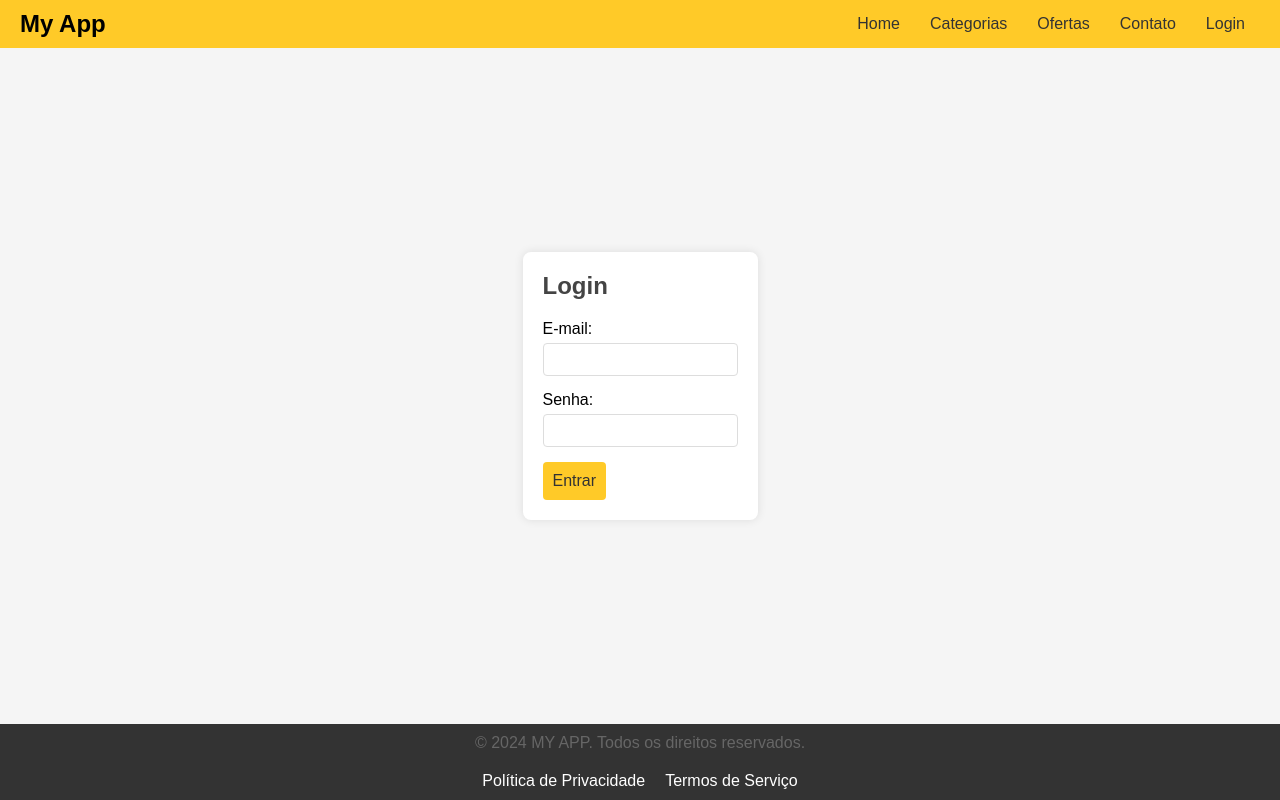
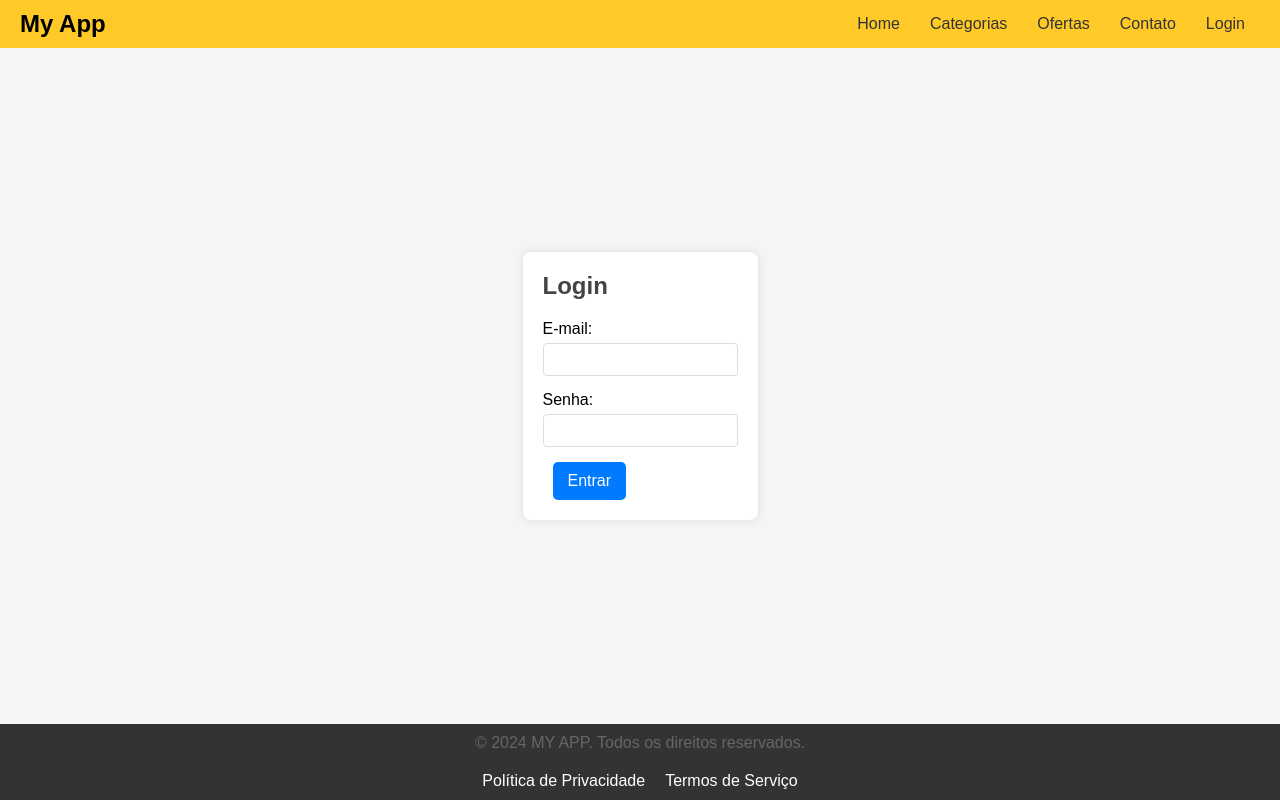
Before and after one commit to lordumungus/TG_5_Semestre_Fatec_Cruzeiro, a React (Create React App) app in the folder my-app/: page /login in a window 1280 px wide. Built offline with nearby package versions, Linux system fonts and the light colour scheme.

Commit message:
adição dos serviços

```diff
--- a/my-app/src/App.css
+++ b/my-app/src/App.css
@@ -108,3 +108,18 @@ button:hover {
 .footer-links a:hover {
   text-decoration: underline;
 }
+
+button {
+  padding: 10px 15px;
+  border: none;
+  border-radius: 5px;
+  background-color: #007bff;
+  color: white;
+  font-size: 16px;
+  cursor: pointer;
+  margin-left: 10px;
+}
+
+button:hover {
+  background-color: #0056b3;
+}
--- a/my-app/src/App.js
+++ b/my-app/src/App.js
@@ -1,64 +1,18 @@
 import React, { useState } from 'react';
-import { BrowserRouter as Router, Route, Routes, Link, useNavigate } from 'react-router-dom';
+import { BrowserRouter as Router, Route, Routes, Link } from 'react-router-dom';
 import './App.css';
 import Categories from './paginas/Categories';
 import Ofertas from './paginas/Ofertas';
 import Contato from './paginas/Contato';
 import Home from './paginas/Home';
 import AddService from './paginas/AddService';
-
-function Login({ onLogin }) {
-  const [email, setEmail] = useState('');
-  const [password, setPassword] = useState('');
-  const navigate = useNavigate();
-
-  const handleSubmit = (e) => {
-    e.preventDefault();
-    // Verificação simples
-    if (email === 'lele@gmail.com' && password === '1234') {
-      onLogin(email); // Passando o email para o estado de login
-      navigate('/');
-    } else {
-      alert('Login ou senha incorretos');
-    }
-  };
-
-  return (
-    <div className="login-form">
-      <h2>Login</h2>
-      <form onSubmit={handleSubmit}>
-        <div className="form-group">
-          <label htmlFor="email">E-mail:</label>
-          <input
-            type="email"
-            id="email"
-            name="email"
-            value={email}
-            onChange={(e) => setEmail(e.target.value)}
-            required
-          />
-        </div>
-        <div className="form-group">
-          <label htmlFor="password">Senha:</label>
-          <input
-            type="password"
-            id="password"
-            name="password"
-            value={password}
-            onChange={(e) => setPassword(e.target.value)}
-            required
-          />
-        </div>
-        <button type="submit">Entrar</button>
-      </form>
-    </div>
-  );
-}
+import Login from './paginas/Login';
 
 function App() {
   const [isAuthenticated, setIsAuthenticated] = useState(false);
   const [userEmail, setUserEmail] = useState('');
-  const [services, setServices] = useState([]);
+  const [services, setServices] = useState([]); // Estado para armazenar os serviços adicionados
+  const [showAddService, setShowAddService] = useState(false);
 
   const handleLogin = (email) => {
     setIsAuthenticated(true);
@@ -70,8 +24,9 @@ function App() {
     setUserEmail('');
   };
 
-  const handleAddService = (service) => {
-    setServices([...services, service]);
+  const handleAddService = (newService) => {
+    setServices([...services, newService]);
+    setShowAddService(false); // Ocultar o formulário após adicionar o serviço
   };
 
   return (
@@ -87,8 +42,8 @@ function App() {
             {isAuthenticated ? (
               <>
                 <span className="user-email">{userEmail}</span>
-                <Link to="/add-service">Adicionar Serviço</Link>
                 <Link to="/" onClick={handleLogout}>Logout</Link>
+                <button onClick={() => setShowAddService(true)}>Adicionar Serviço</button> {/* Botão para exibir o formulário */}
               </>
             ) : (
               <Link to="/login">Login</Link>
@@ -98,13 +53,13 @@ function App() {
 
         <main className="main">
           <Routes>
-            <Route path="/" element={<Home userEmail={userEmail} />} />
+            <Route path="/" element={<Home services={services} userEmail={userEmail} />} />
             <Route path="/categories" element={<Categories />} />
             <Route path="/offers" element={<Ofertas />} />
             <Route path="/contact" element={<Contato />} />
-            <Route path="/add-service" element={isAuthenticated ? <AddService onAddService={handleAddService} /> : <Login onLogin={handleLogin} />} />
             <Route path="/login" element={<Login onLogin={handleLogin} />} />
           </Routes>
+          {showAddService && <AddService onAddService={handleAddService} />} {/* Exibir o formulário se o estado for true */}
         </main>
 
         <footer className="footer">
--- /dev/null
+++ b/my-app/src/paginas/AddService.css
@@ -0,0 +1,44 @@
+.add-service-form {
+    max-width: 500px;
+    margin: 0 auto;
+    padding: 20px;
+    border: 1px solid #ccc;
+    border-radius: 8px;
+    background-color: #f9f9f9;
+  }
+
+  .add-service-form h2 {
+    margin-bottom: 20px;
+    font-size: 24px;
+  }
+
+  .form-group {
+    margin-bottom: 15px;
+  }
+
+  .form-group label {
+    display: block;
+    margin-bottom: 5px;
+    font-weight: bold;
+  }
+
+  .form-group input {
+    width: 100%;
+    padding: 10px;
+    border: 1px solid #ccc;
+    border-radius: 5px;
+  }
+
+  button {
+    padding: 10px 15px;
+    border: none;
+    border-radius: 5px;
+    background-color: #007bff;
+    color: white;
+    font-size: 16px;
+    cursor: pointer;
+  }
+
+  button:hover {
+    background-color: #0056b3;
+  }
--- a/my-app/src/paginas/Home.js
+++ b/my-app/src/paginas/Home.js
@@ -1,8 +1,22 @@
-function Home({ userEmail }) {
+import React from 'react';
+
+function Home({ services, userEmail }) {
   return (
     <div>
       <h1>Bem-vindo ao Meu App!</h1>
       {userEmail && <p>Você está logado como: {userEmail}</p>}
+      <h2>Serviços Adicionados</h2>
+      {services.length > 0 ? (
+        <ul>
+          {services.map((service, index) => (
+            <li key={index}>
+              <strong>Serviço:</strong> {service.name} - <strong>R${service.rate} por hora</strong>
+            </li>
+          ))}
+        </ul>
+      ) : (
+        <p>Nenhum serviço adicionado ainda.</p>
+      )}
     </div>
   );
 }
--- /dev/null
+++ b/my-app/src/paginas/Login.js
@@ -0,0 +1,53 @@
+import React, { useState } from 'react';
+import { useNavigate } from 'react-router-dom';
+//import './Login.css'; // Importar o CSS se houver um
+
+function Login({ onLogin }) {
+  const [email, setEmail] = useState('');
+  const [password, setPassword] = useState('');
+  const navigate = useNavigate();
+
+  const handleSubmit = (e) => {
+    e.preventDefault();
+    // Verificação simples
+    if (email === 'lele@gmail.com' && password === '1234') {
+      onLogin(email); // Passando o email para o estado de login
+      navigate('/');
+    } else {
+      alert('Login ou senha incorretos');
+    }
+  };
+
+  return (
+    <div className="login-form">
+      <h2>Login</h2>
+      <form onSubmit={handleSubmit}>
+        <div className="form-group">
+          <label htmlFor="email">E-mail:</label>
+          <input
+            type="email"
+            id="email"
+            name="email"
+            value={email}
+            onChange={(e) => setEmail(e.target.value)}
+            required
+          />
+        </div>
+        <div className="form-group">
+          <label htmlFor="password">Senha:</label>
+          <input
+            type="password"
+            id="password"
+            name="password"
+            value={password}
+            onChange={(e) => setPassword(e.target.value)}
+            required
+          />
+        </div>
+        <button type="submit">Entrar</button>
+      </form>
+    </div>
+  );
+}
+
+export default Login;
```
Lines whose indentation alone changed are shown as unchanged.
